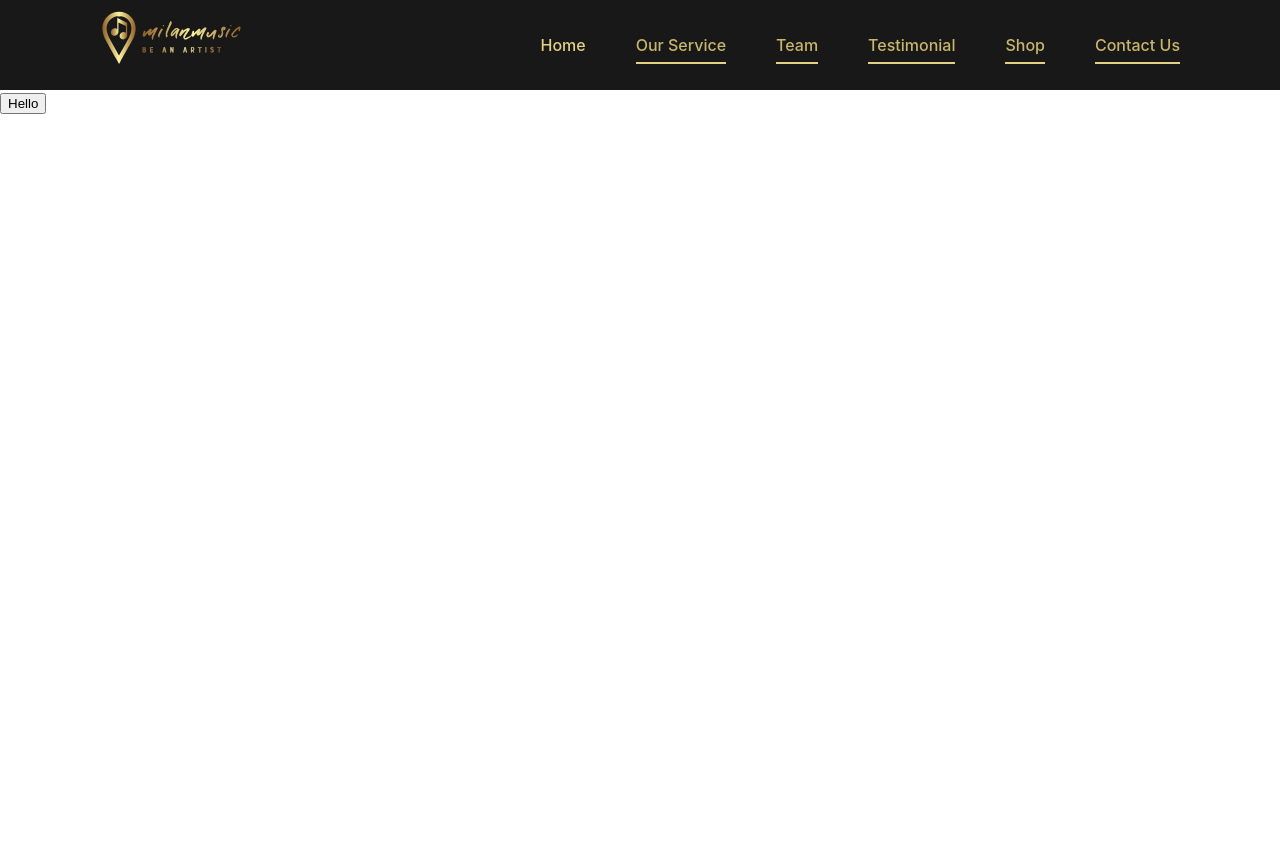
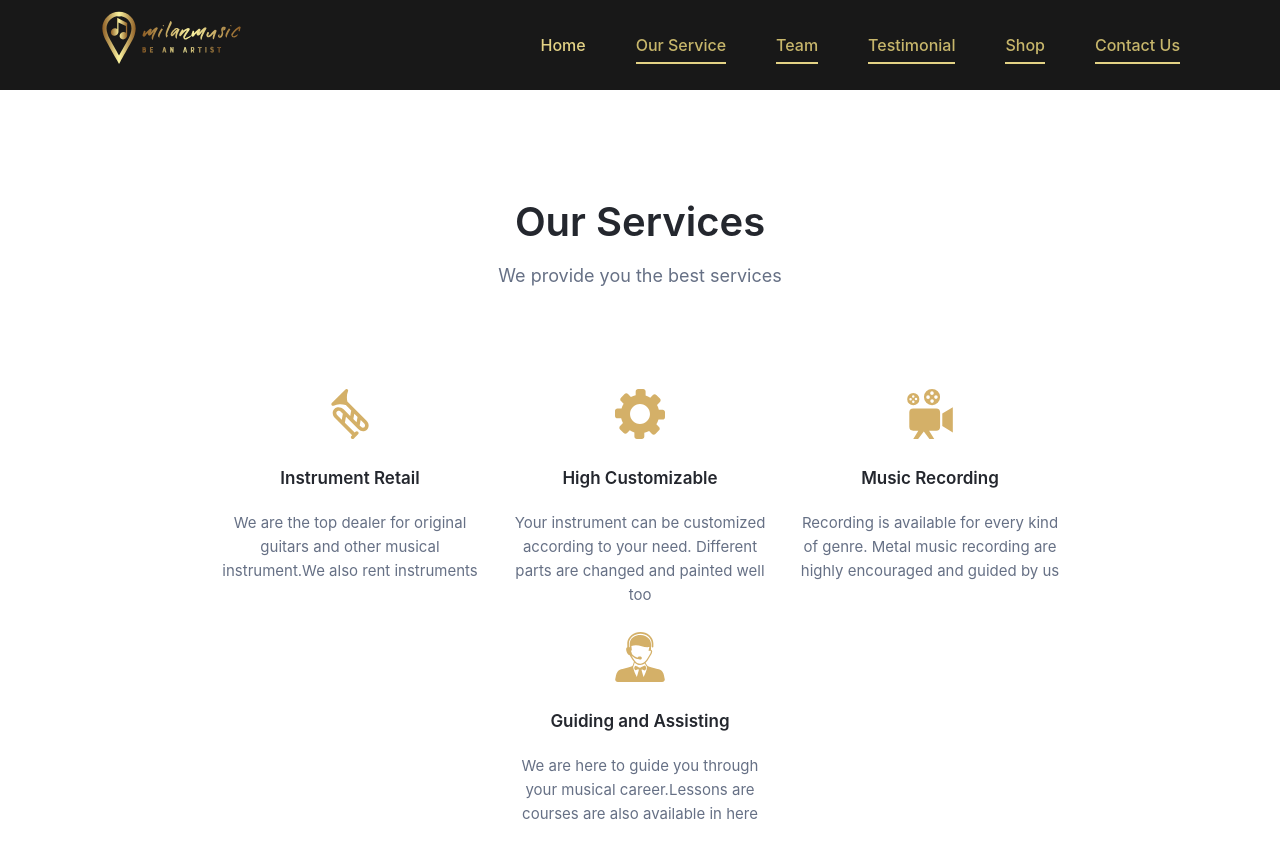
Before and after one commit to MilanRai07/E-Commerce, a React (Vite) app: page /service in a window 1280 px wide. Before the commit the page ends 800 px from the top, so only its background shows below. Built offline with nearby package versions, Linux system fonts and the light colour scheme.

Commit message:
service navigation/routing

```diff
--- a/src/MainRouter.jsx
+++ b/src/MainRouter.jsx
@@ -1,16 +1,17 @@
 import { Routes,Route } from 'react-router-dom';
 import NavBarIndex from './NavBar/NavBarIndex';
-import Service from './Service';
 import HomeIndex from './HomeIndex';
+import ServiceIndex from './OurService/ServiceIndex';
 
 function MainRouter() {
   return (
    <Routes>
       <Route path='/' element={<NavBarIndex/>}>
        <Route index element={<HomeIndex/>}/>
-       <Route path='/service' element={<Service/>}/>
+       <Route path='/service' element={<ServiceIndex/>}/>
         </Route>
    </Routes>
+
   )
 }
 
--- a/src/OurService/ServiceIndex.jsx
+++ b/src/OurService/ServiceIndex.jsx
@@ -2,8 +2,6 @@ import '../scss/Service.scss';
 import {ServiceData} from '../Data/ServiceData.jsx';
 import ServiceCard from './ServiceCard.jsx';
 const ServiceIndex=()=>{
-
-  console.log(ServiceData);
   return(
     <>
     <div className="service-container">
--- a/src/Service.jsx
+++ /dev/null
@@ -1,11 +0,0 @@
-import './index.css'
-const Service=()=>{
- return(
-    <>
-    <div >
-      <button className='checkBtn'>Hello</button>
-    </div>
-    </>
- )
-}
-export default Service;
```
